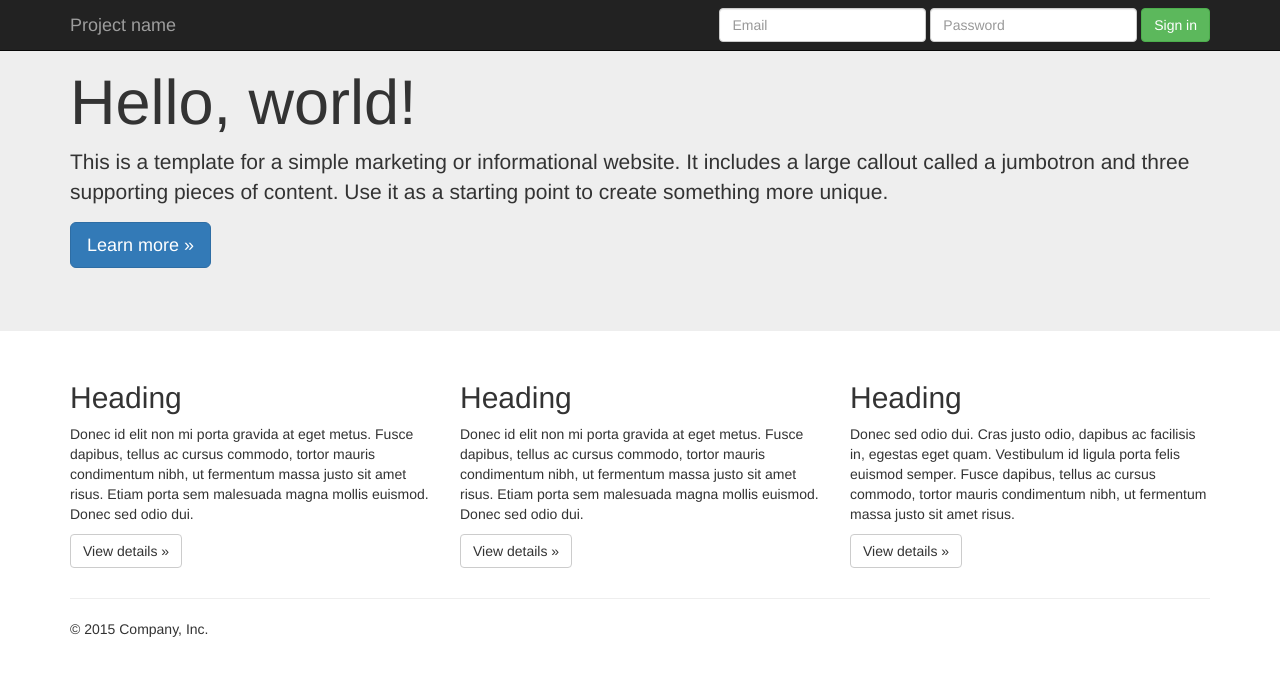
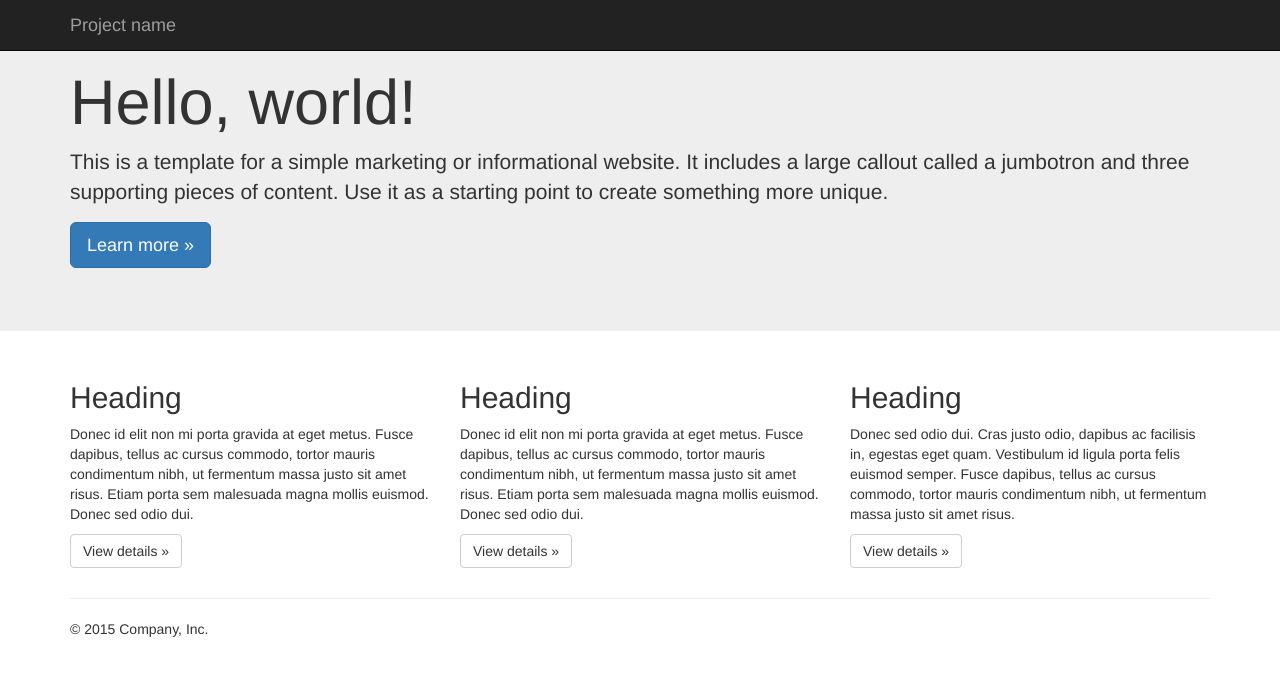
Before and after one commit to aucoeurdavignon/aucoeurdavignon, a plain HTML site: page index.html in a window 1280 px wide. Drawn offline with nearby package versions, Linux system fonts and the light colour scheme.

Commit message:
Remove sign in form

```diff
--- a/index.html
+++ b/index.html
@@ -38,15 +38,6 @@
           <a class="navbar-brand" href="#">Project name</a>
         </div>
         <div id="navbar" class="navbar-collapse collapse">
-          <form class="navbar-form navbar-right">
-            <div class="form-group">
-              <input type="text" placeholder="Email" class="form-control">
-            </div>
-            <div class="form-group">
-              <input type="password" placeholder="Password" class="form-control">
-            </div>
-            <button type="submit" class="btn btn-success">Sign in</button>
-          </form>
         </div><!--/.navbar-collapse -->
       </div>
     </nav>
```
